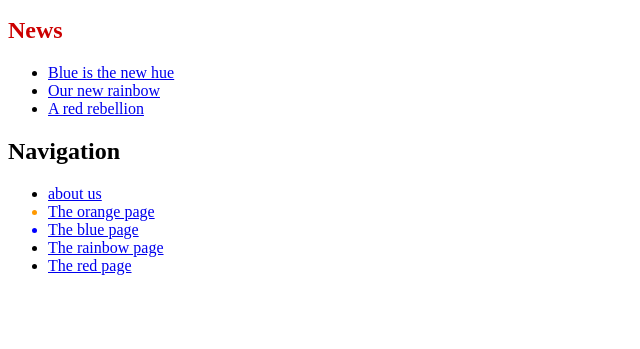
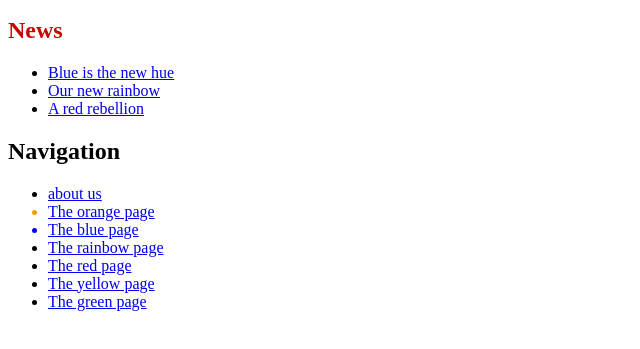
Before and after one commit to aroldbelia/central-repo, a plain HTML site: page index.html in a window 1280 px wide. Shown: the part 101-450 px from the top of the page, without its empty margins (0-640 px from the left). Drawn offline with Linux system fonts and the light colour scheme.

Commit message:
add green page

```diff
--- a/index.html
+++ b/index.html
@@ -32,6 +32,12 @@
 			<li>
 				<a href="red.html">The red page</a>
 			</li>
+			<li>
+				<a href="yellow.html">The yellow page</a>
+			</li>
+			<li>
+				<a href="green.html">The green page</a>
+			</li>
 		</ul>
 	</body>
 </html>
```
Also changed, not shown: green.html (added, +12 -0 lines).
